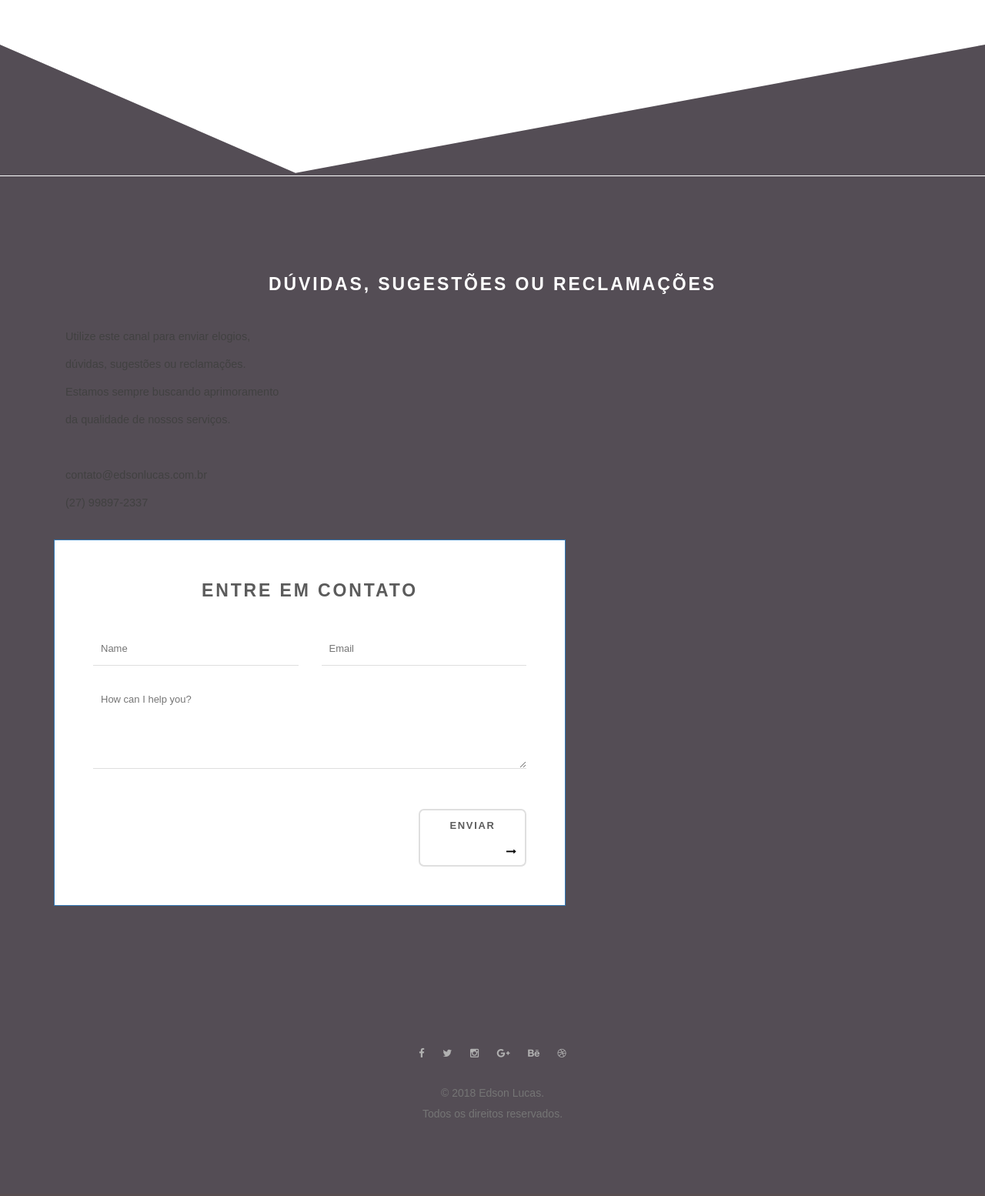
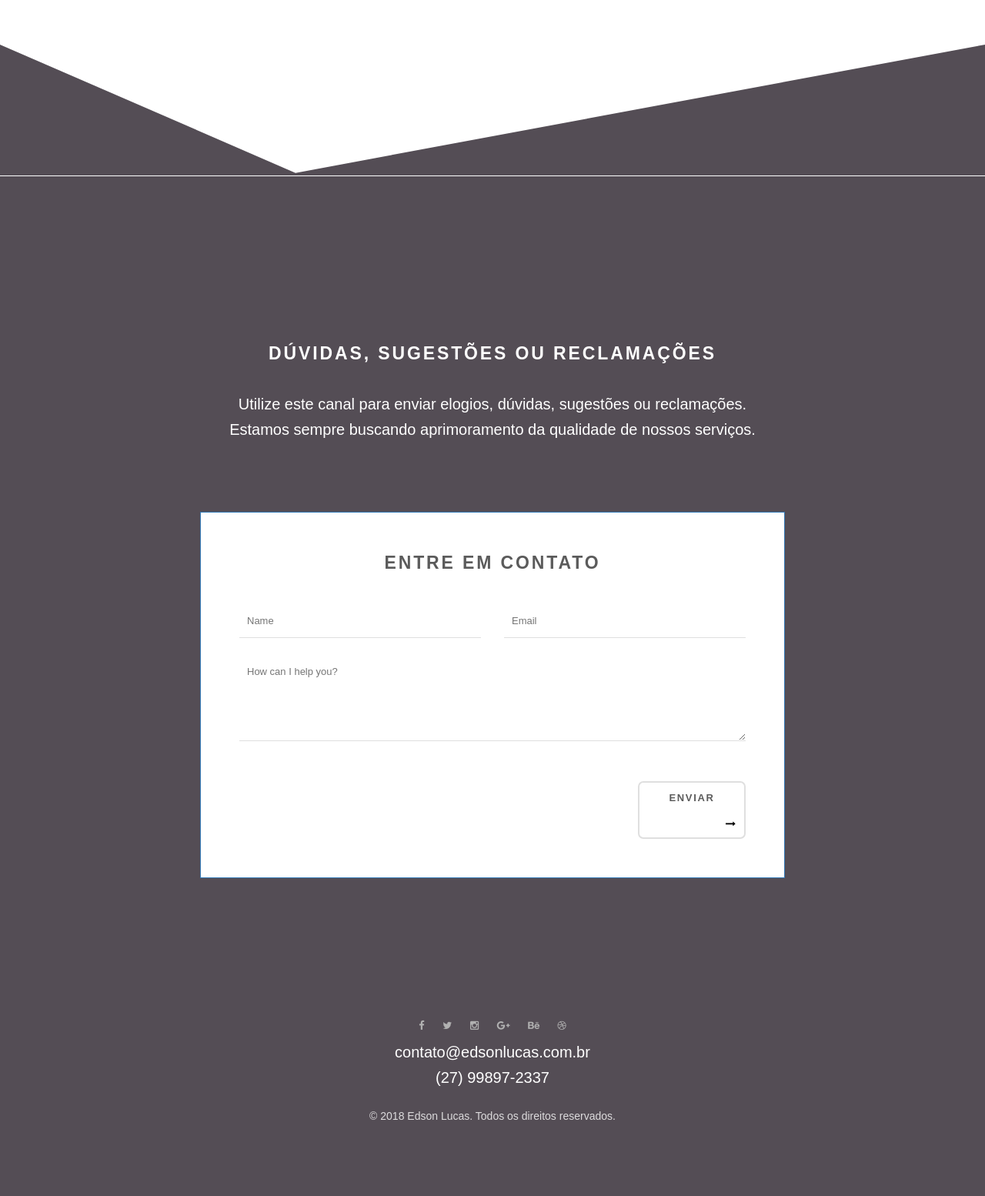
Before and after one commit to EdsonLucas/portfolio-edson-lucas, a PHP site: page / in a window 1280 px wide. Shown: the part 2800-4354 px from the top of the page at 77% size. Before the commit the page ends 4252 px from the top, so only its background shows below. Run offline with PHP 8.4, Linux system fonts and the light colour scheme.

Commit message:
editing contact tab

```diff
--- a/css/pure.css
+++ b/css/pure.css
@@ -638,7 +638,7 @@ h1, h2, h3, h4, h5, h6 {
 	text-align: center;
 }
 
-.home-content p { font-size: 1.25em; line-height: 1.65em; }
+.home-content p, span { font-size: 1.25em; line-height: 1.65em; }
 
 /*  --------------------------------------------------------
 SCROLLBAR
--- a/css/style.css
+++ b/css/style.css
@@ -79,6 +79,7 @@ footer .social a{
 }
 
 input:-webkit-autofill {
+    box-shadow: 0 0 0px 1000px white inset;
     -webkit-box-shadow: 0 0 0px 1000px white inset;
 }
 
@@ -149,17 +150,6 @@ input:-webkit-autofill {
    font-weight: bold;
    letter-spacing: -3px;
    margin-bottom: 20px;
-}
-
-.home:before {
-    content: "";
-    position: absolute;
-    top: 0;
-    left: 0;
-    width: 100%;
-    height: 100%;
-    background-color: rgba(0, 0, 0, 0.5);
-    z-index: 1;
 }
 
 .social{
@@ -343,19 +333,6 @@ input:-webkit-autofill {
     width: 26px;
     height: 18px;
     display: inline-block;
-}
-
-.diag .home-content h1{
-    text-align: left;
-}
-
-.diag .home-content .social{
-    text-align: left;
-}
-
-.diag .home-content .home-down.bounce{
-    float: left;
-    padding: 50px 74px 0;
 }
 
 .social-icons a:hover {
--- a/index.html
+++ b/index.html
@@ -196,20 +196,14 @@
         <section class="contact" id="contact">
             <div class="container-fluid bg-brown ">
               <div class="container">
-                  <div class="col-md-12">
-                    <div class="section-title dleft mt120">
+                  <div class="col-md-12 home-content">
+                    <div class="section-title mt120">
                         <h2 class="mb30 color-white">DÚVIDAS, SUGESTÕES OU RECLAMAÇÕES</h2>
-                    </div>
-                    <div class="col-md-3 wow fadeInUp" data-wow-delay="0.3s">
-                        <!-- Contact Info -->
-                        <ul class="contact-info row">
-                            <li>Utilize este canal para enviar elogios, dúvidas, sugestões ou reclamações. Estamos sempre buscando aprimoramento da qualidade de nossos serviços.</li>
-                            <li><br>contato@edsonlucas.com.br</li>
-                            <li>(27) 99897-2337</li>
-                        </ul>
+                        <p class="tcenter color-white">Utilize este canal para enviar elogios, dúvidas, sugestões ou reclamações. <br />Estamos sempre buscando aprimoramento da qualidade de nossos serviços.</p>
                     </div>
                   </div>
-                  <div class="col-md-7 form mt30 mb90 wow fadeInUp bd-primary bg-white p50" data-wow-delay="0.6s">
+                  <div class="col-md-2"></div>
+                  <div class="col-md-8 form mt30 mb90 wow fadeInUp bd-primary bg-white p50" data-wow-delay="0.6s">
                           <div class="page-title sub">
                               <h5>Entre em Contato</h5>
                           </div>
@@ -245,7 +239,9 @@
                 <a href="#"><i class="fa fa-behance" aria-hidden="true"></i>  </a>
                 <a href="#"><i class="fa fa-dribbble" aria-hidden="true"></i>  </a>
             </div>
-            <p>© 2018 Edson Lucas. <br /> Todos os direitos reservados.</p>
+            <span class="color-white">contato@edsonlucas.com.br</span><br />
+            <span class="color-white mb10">(27) 99897-2337</span>
+            <p class="color-light">© 2018 Edson Lucas. Todos os direitos reservados.</p>
         </div>
     </footer>
 
```
